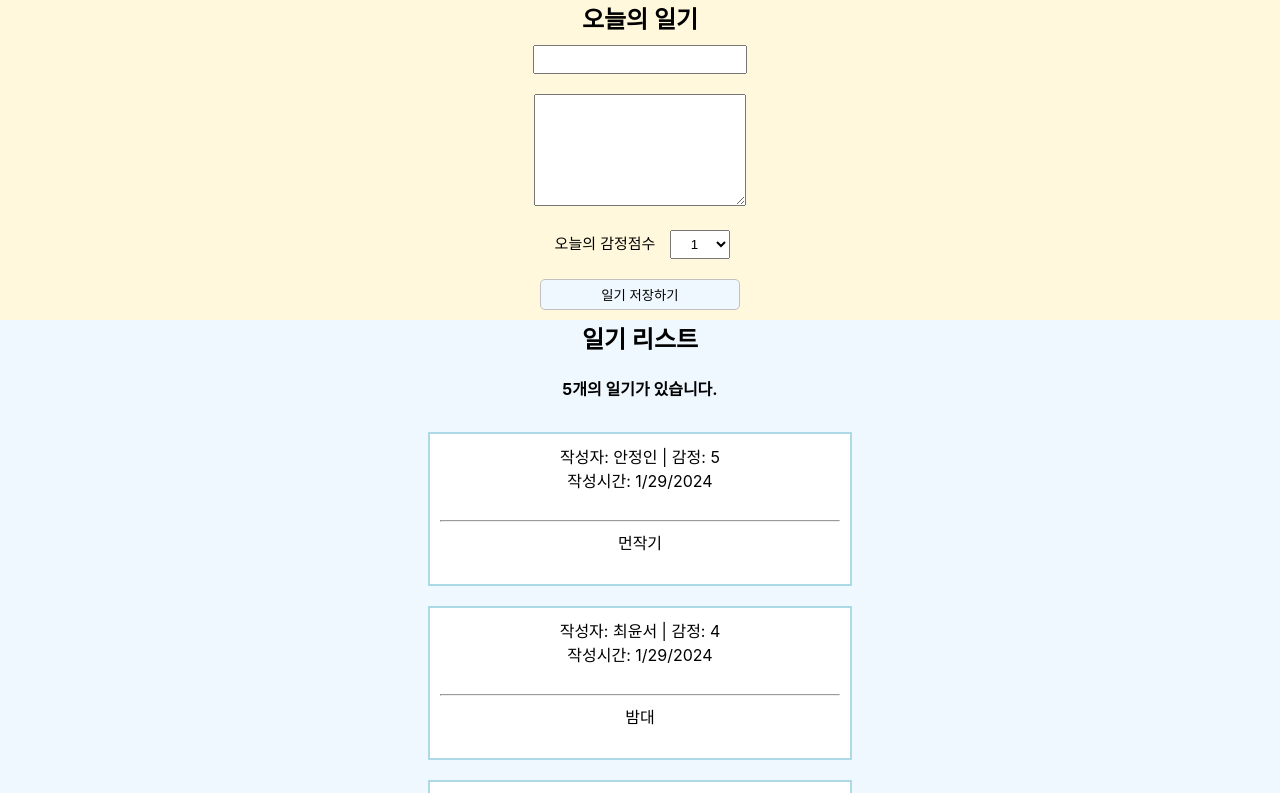
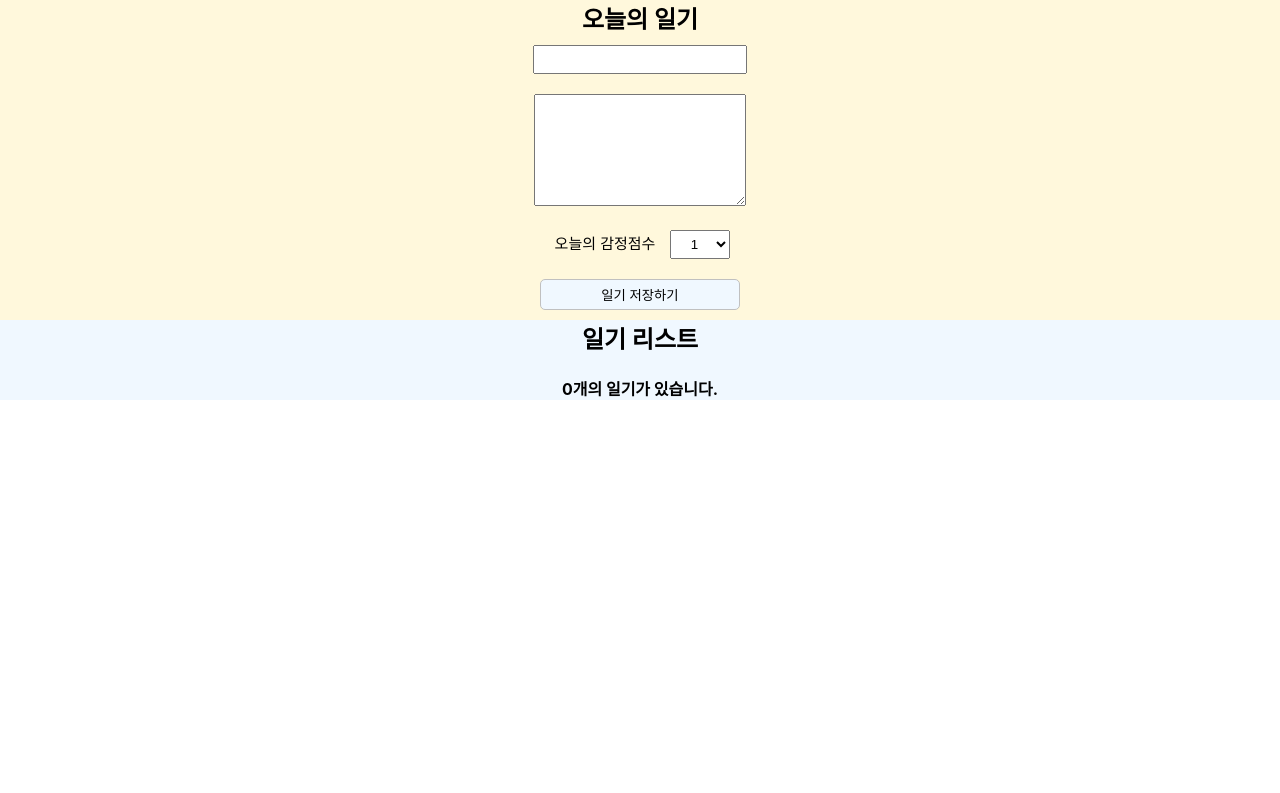
Before and after one commit to anjungin/reactExam, a React (Create React App) app: page / in a window 1280 px wide. Shown: the top 793 px of the page. Built offline with nearby package versions, Linux system fonts and the light colour scheme; the HTML template or start-up script is replaced by a standard one.

Commit message:
React에서 배열 사용하기2 - 데이터 추가하기

```diff
--- a/src/App.js
+++ b/src/App.js
@@ -1,47 +1,63 @@
+import {useRef, useState} from "react";
 import './App.css';
 import DiaryEditor from "./DiaryEditor";
 import DiaryList from "./DiaryList";
 function App() {
-    const dumyList = [
-        {
-            id: 1,
-            author: "안정인",
-            emotion:5,
-            content:"먼작기",
-            created_date: new Date().getTime()
-        },
-        {
-            id: 2,
-            author: "최윤서",
-            emotion:4,
-            content:"밤대",
-            created_date: new Date().getTime()
-        },
-        {
-            id: 3,
-            author: "김진석",
-            emotion:4,
-            content:"뭔루팡",
-            created_date: new Date().getTime()
-        },{
-            id: 4,
-            author: "구도윤",
-            emotion:5,
-            content:"밤대랑 먼작기가 뭐예요?",
-            created_date: new Date().getTime()
-        },{
-            id: 5,
-            author: "김도균",
-            emotion:1,
-            content:"먼작기",
-            created_date: new Date().getTime()
-        }
+//    const dumyList = [
+//        {
+//            id: 1,
+//            author: "안정인",
+//            emotion:5,
+//            content:"먼작기",
+//            created_date: new Date().getTime()
+//        },
+//        {
+//            id: 2,
+//            author: "최윤서",
+//            emotion:4,
+//            content:"밤대",
+//            created_date: new Date().getTime()
+//        },
+//        {
+//            id: 3,
+//            author: "김진석",
+//            emotion:4,
+//            content:"뭔루팡",
+//            created_date: new Date().getTime()
+//        },{
+//            id: 4,
+//            author: "구도윤",
+//            emotion:5,
+//            content:"밤대랑 먼작기가 뭐예요?",
+//            created_date: new Date().getTime()
+//        },{
+//            id: 5,
+//            author: "김도균",
+//            emotion:1,
+//            content:"먼작기",
+//            created_date: new Date().getTime()
+//        }
+//
+//    ]
 
-    ]
+   const dataId = useRef(0);
+   const [data, setData] = useState([]);
+   const onCreate = (author, content, emotion) =>{
+   const created_date = new Date().getTime();
+   const newItem = {
+    author,
+    content,
+    emotion,
+    created_date,
+    id: dataId.current
+   };
+   dataId.current += 1;
+   setData([newItem, ...data]);
+   }
   return (
     <div className="App">
-        <DiaryEditor/>
-        <DiaryList diaryList={dumyList}/>
+        <DiaryEditor onCreate={onCreate}/>
+        <DiaryList diaryList={data}/>
     </div>
   );
 }
--- a/src/DiaryEditor.js
+++ b/src/DiaryEditor.js
@@ -1,5 +1,5 @@
 import {useState, useRef} from "react";
-const DiaryEditor = ()=>{
+const DiaryEditor = ({onCreate})=>{
     const authorInput = useRef();
     const contentTextarea = useRef();
     const [state,setState]=useState({
@@ -24,7 +24,13 @@
             contentTextarea.current.focus();
             return;
         }
+        onCreate(state.author, state.content, state.emotion);
         alert("저장 성공");
+        setState({
+            author:"",
+            content:"",
+            emotion:1
+        });
     }
     return <div className="DiaryEditor">
         <h2>오늘의 일기</h2>
```
